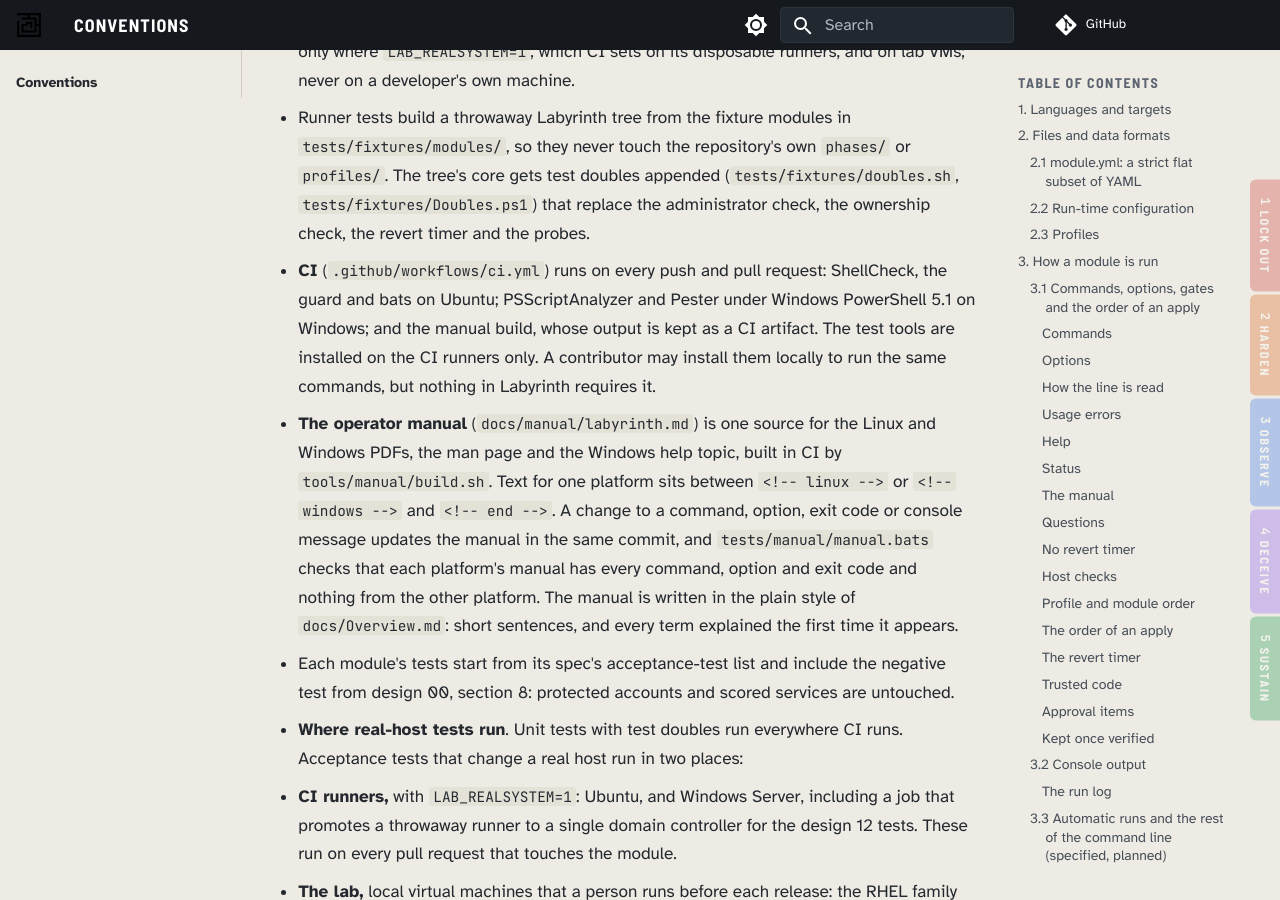
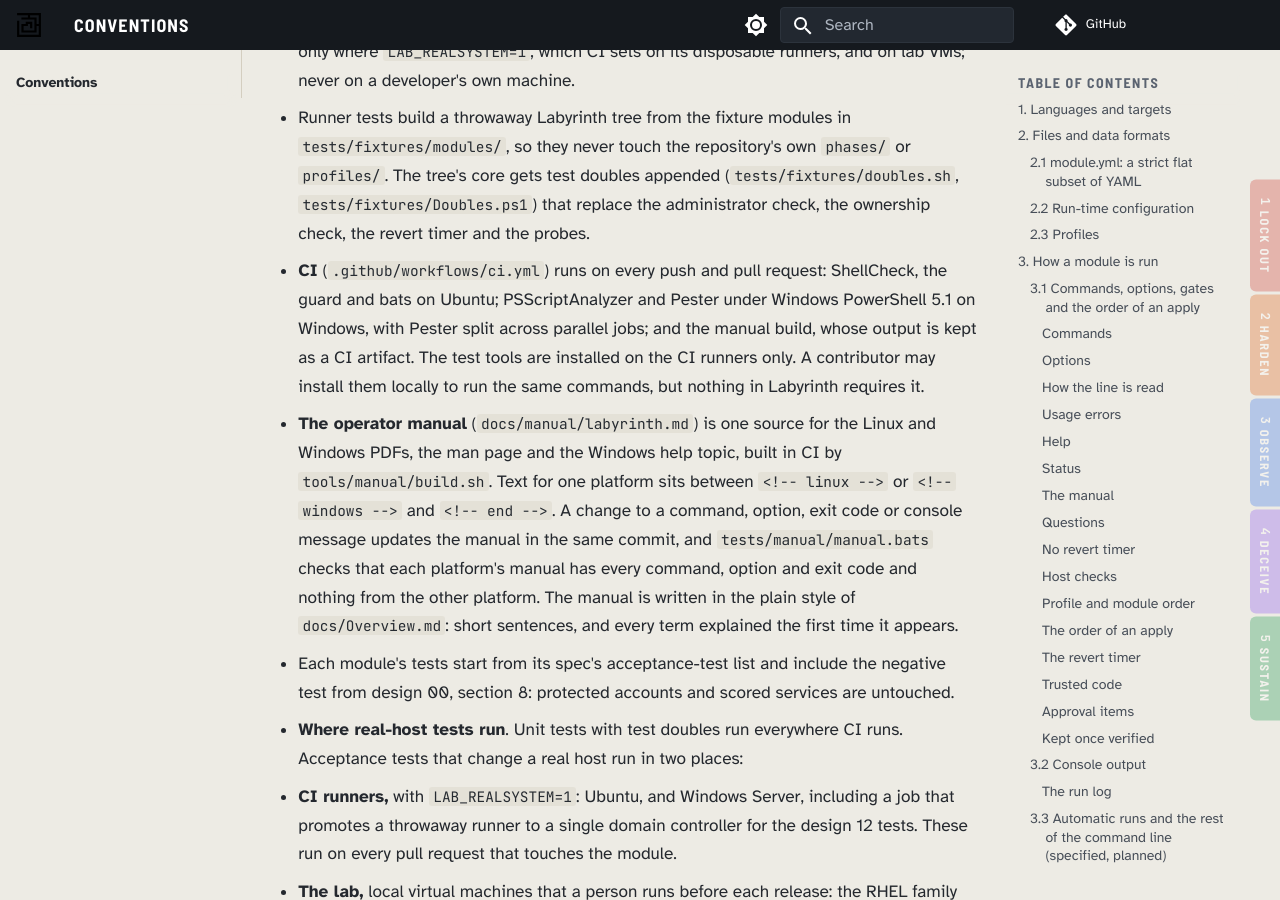
Before and after one commit to dotnetdork/Labyrinth, an MkDocs documentation site: the page built from docs/Conventions.md, in a window 1280 px wide and 900 px high, scrolled down 33910 px. Built offline with MkDocs 1.6.1 and Material for MkDocs 9.7.7, drawn with Linux system fonts in a browser that asks for light colours; comment, search, counter and statistics services are not loaded.

Commit message:
Split the Windows tests into parallel shards and skip them for manual-only branches
Pester runs in four shards, balanced by CI times; the fourth runs every
test file the others do not list, and also PSScriptAnalyzer. The module
folder is cached, keyed on the pinned versions. A gate job keeps the
required check name and fails if any shard failed.

The changes job gains a windows output, false when a branch changes only
the manual, so the Linux and Manuals jobs check it alone.

Closes #128. Closes #134.

```diff
--- a/docs/Conventions.md
+++ b/docs/Conventions.md
@@ -530,7 +530,7 @@ The `delete` rule has exactly one legitimate use: the account module deleting an
 - Tests live in `tests/`, mirroring the code layout: `tests/core/`, `tests/platform/`, `tests/phases/<phase>/<module>/`, `tests/lint/`.
 - **bats** for bash and **Pester 5** for PowerShell. Unit tests mock system commands. Real-system tests (`tests/core/realsystem.bats`, `tests/core/RealSystem.Tests.ps1`) run only where `LAB_REALSYSTEM=1`, which CI sets on its disposable runners, and on lab VMs; never on a developer's own machine.
 - Runner tests build a throwaway Labyrinth tree from the fixture modules in `tests/fixtures/modules/`, so they never touch the repository's own `phases/` or `profiles/`. The tree's core gets test doubles appended (`tests/fixtures/doubles.sh`, `tests/fixtures/Doubles.ps1`) that replace the administrator check, the ownership check, the revert timer and the probes.
-- **CI** (`.github/workflows/ci.yml`) runs on every push and pull request: ShellCheck, the guard and bats on Ubuntu; PSScriptAnalyzer and Pester under Windows PowerShell 5.1 on Windows; and the manual build, whose output is kept as a CI artifact. The test tools are installed on the CI runners only. A contributor may install them locally to run the same commands, but nothing in Labyrinth requires it.
+- **CI** (`.github/workflows/ci.yml`) runs on every push and pull request: ShellCheck, the guard and bats on Ubuntu; PSScriptAnalyzer and Pester under Windows PowerShell 5.1 on Windows, with Pester split across parallel jobs; and the manual build, whose output is kept as a CI artifact. The test tools are installed on the CI runners only. A contributor may install them locally to run the same commands, but nothing in Labyrinth requires it.
 - **The operator manual** (`docs/manual/labyrinth.md`) is one source for the Linux and Windows PDFs, the man page and the Windows help topic, built in CI by `tools/manual/build.sh`. Text for one platform sits between `<!-- linux -->` or `<!-- windows -->` and `<!-- end -->`. A change to a command, option, exit code or console message updates the manual in the same commit, and `tests/manual/manual.bats` checks that each platform's manual has every command, option and exit code and nothing from the other platform. The manual is written in the plain style of `docs/Overview.md`: short sentences, and every term explained the first time it appears.
 - Each module's tests start from its spec's acceptance-test list and include the negative test from design 00, section 8: protected accounts and scored services are untouched.
 - **Where real-host tests run**. Unit tests with test doubles run everywhere CI runs. Acceptance tests that change a real host run in two places:
```
Also changed, not shown: CONTRIBUTING.md (+1 -1 lines), 1 other file.
